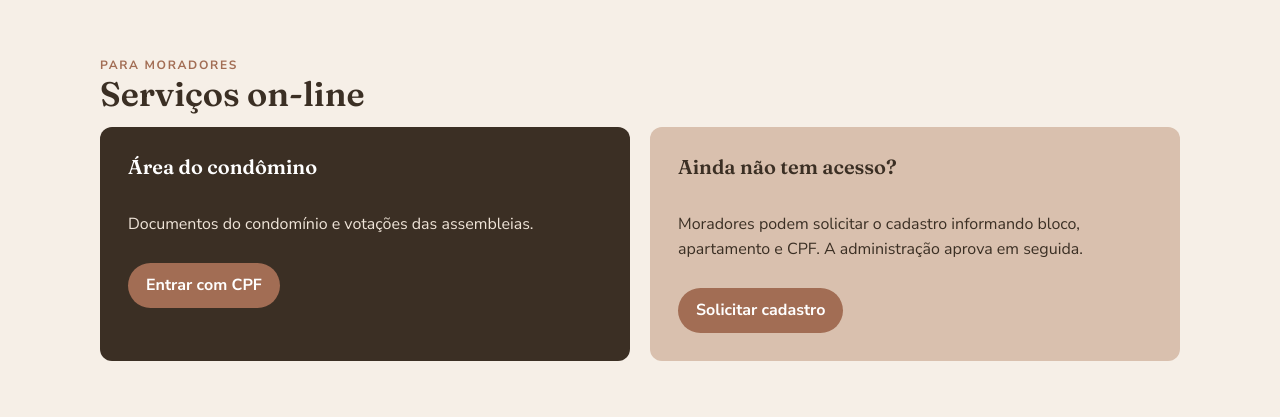
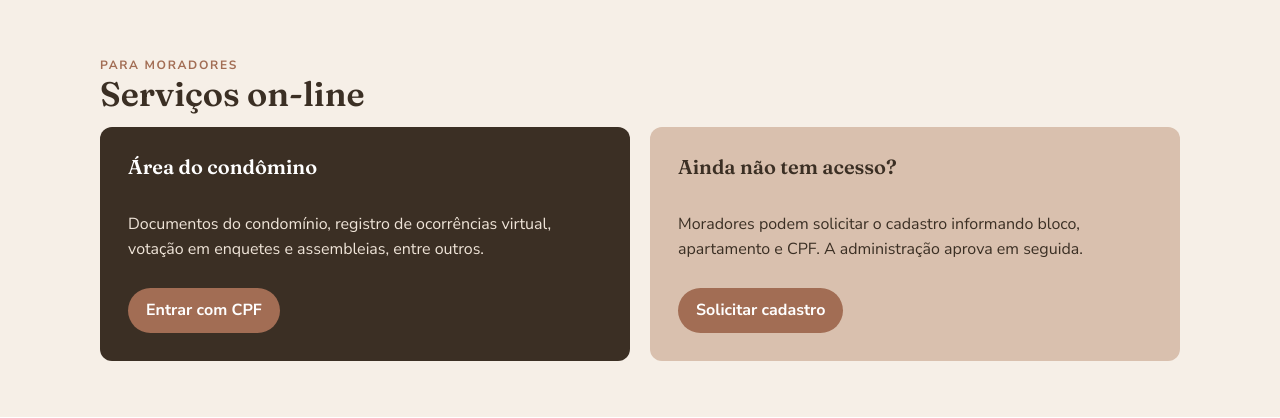
Before and after one commit to davidkestering/jardimindependencia.com.br, a FastAPI app: page / in a window 1280 px wide. Shown: the part 505-923 px from the top of the page. Run offline with FastAPI, Linux system fonts and the light colour scheme; parts of the project's set-up code (start-up, migrations or seed data) failed here and were passed over.

Commit message:
style: novo texto do card Área do condômino na home

```diff
--- a/app/templates/site/home.html
+++ b/app/templates/site/home.html
@@ -16,7 +16,7 @@
     <div class="eyebrow">Para moradores</div>
     <h2>Serviços on-line</h2>
     <div class="acessos">
-      <div class="acesso"><h3>Área do condômino</h3><p>Documentos do condomínio e votações das assembleias.</p><a href="/morador/login">Entrar com CPF</a></div>
+      <div class="acesso"><h3>Área do condômino</h3><p>Documentos do condomínio, registro de ocorrências virtual, votação em enquetes e assembleias, entre outros.</p><a href="/morador/login">Entrar com CPF</a></div>
       <div class="acesso claro"><h3>Ainda não tem acesso?</h3><p>Moradores podem solicitar o cadastro informando bloco, apartamento e CPF. A administração aprova em seguida.</p><a href="/morador/cadastro">Solicitar cadastro</a></div>
     </div>
   </div>
```
